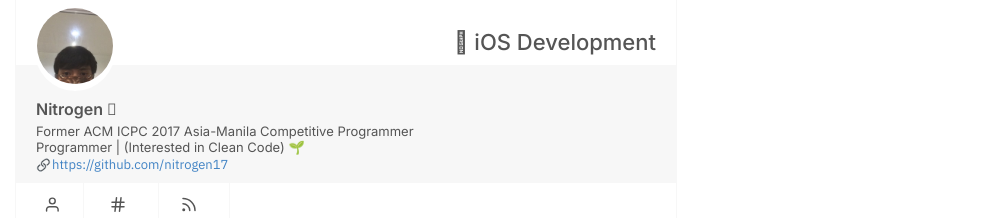
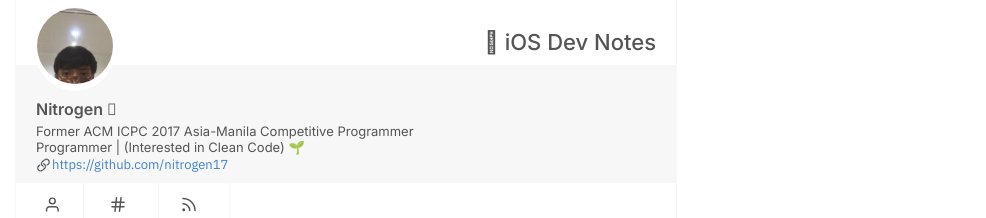
Before and after one commit to nitrogen18/20percent, a Jekyll site: the page built from index.md, in a window 1280 px wide. Shown: the top 218 px of the page, without its empty margins (294-1280 px from the left). Built offline with Jekyll 4.4.1, drawn with Linux system fonts in a browser that asks for light colours.

Commit message:
Modify Settings

```diff
--- a/_config.yml
+++ b/_config.yml
@@ -1,4 +1,4 @@
-title:  iOS Development
+title:  iOS Dev Notes
 title-web: Nitrogen Blog
 name: Nitrogen 
 user_description: Former ACM ICPC 2017 Asia-Manila Competitive Programmer
```
Also changed, not shown: 11 other files.
